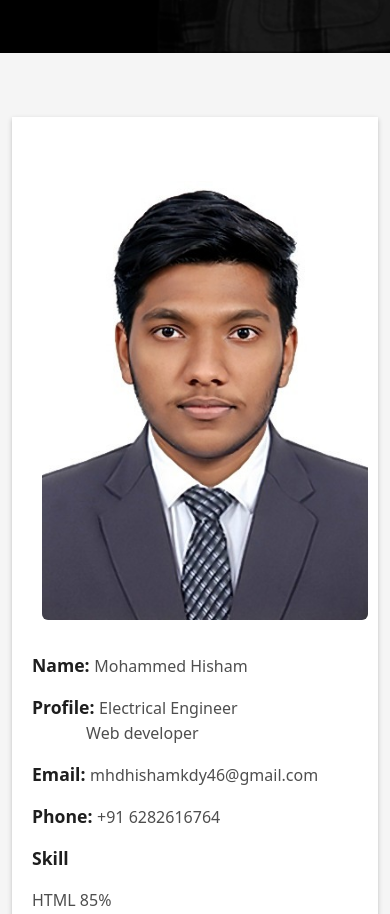
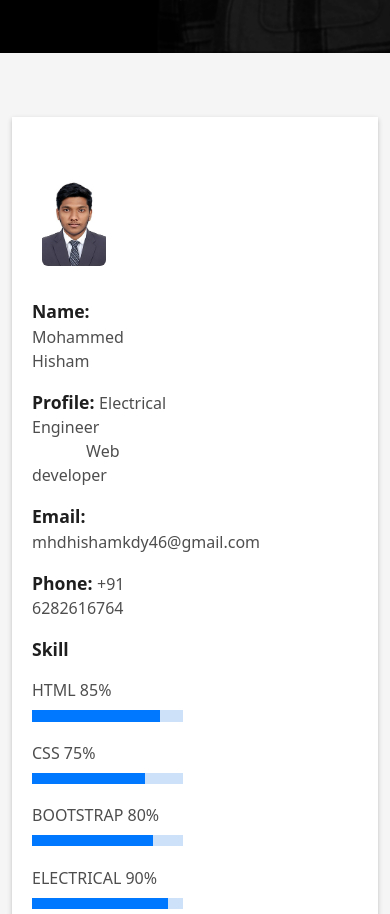
Before and after one commit to MohammedHishamKdy/MyFolio-Website, a plain HTML site: page index.html in a window 390 px wide. Shown: the part 791-1705 px from the top of the page. Drawn offline with Linux system fonts and the light colour scheme.

Commit message:
Update index.html

```diff
--- a/index.html
+++ b/index.html
@@ -94,17 +94,18 @@
     <section id="about" class="about-mf sect-pt4 route">
       <div class="container">
         <div class="row">
-          <div class="col-sm-12">
+          <div class="col-sm-12 col-12">
             <div class="box-shadow-full">
               <div class="row">
-                <div class="col-md-6">
+                <div class="col-md-6 col-6">
                   <div class="row">
-                    <div class="col-sm-6 col-md-5">
+                    <div class="col-sm-6 col-md-5 col-6">
                       <div class="about-img">
                         <img src="Hisham(AgNtjKK0dHH).jpg" class="img-fluid rounded b-shadow-a" alt="">
                       </div>
                     </div>
-                    <div class="col-sm-6 col-md-7">
+                    <br>
+                    <div class="col-sm-6 col-md-7 col-12">
                       <div class="about-info">
                         <p><span class="title-s">Name: </span> <span>Mohammed Hisham</span></p>
                         <p><span class="title-s">Profile: </span> <span>Electrical Engineer <br>&#160&#160&#160&#160&#160&#160&#160&#160&#160&#160&#160&#160 Web developer </span></p>
@@ -134,7 +135,7 @@
                     </div>
                   </div>
                 </div>
-                <div class="col-md-6">
+                <div class="col-md-6 col-12">
                   <div class="about-me pt-4 pt-md-0">
                     <div class="title-box-2">
                       <h5 class="title-left">
```
